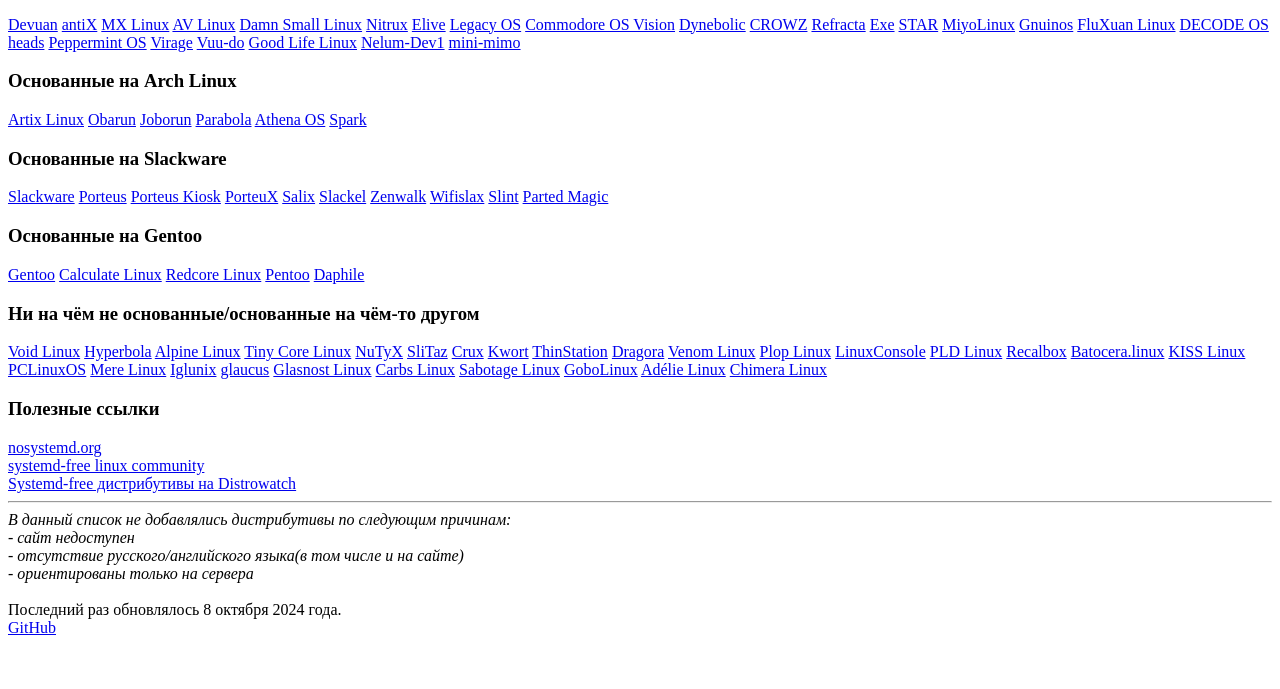
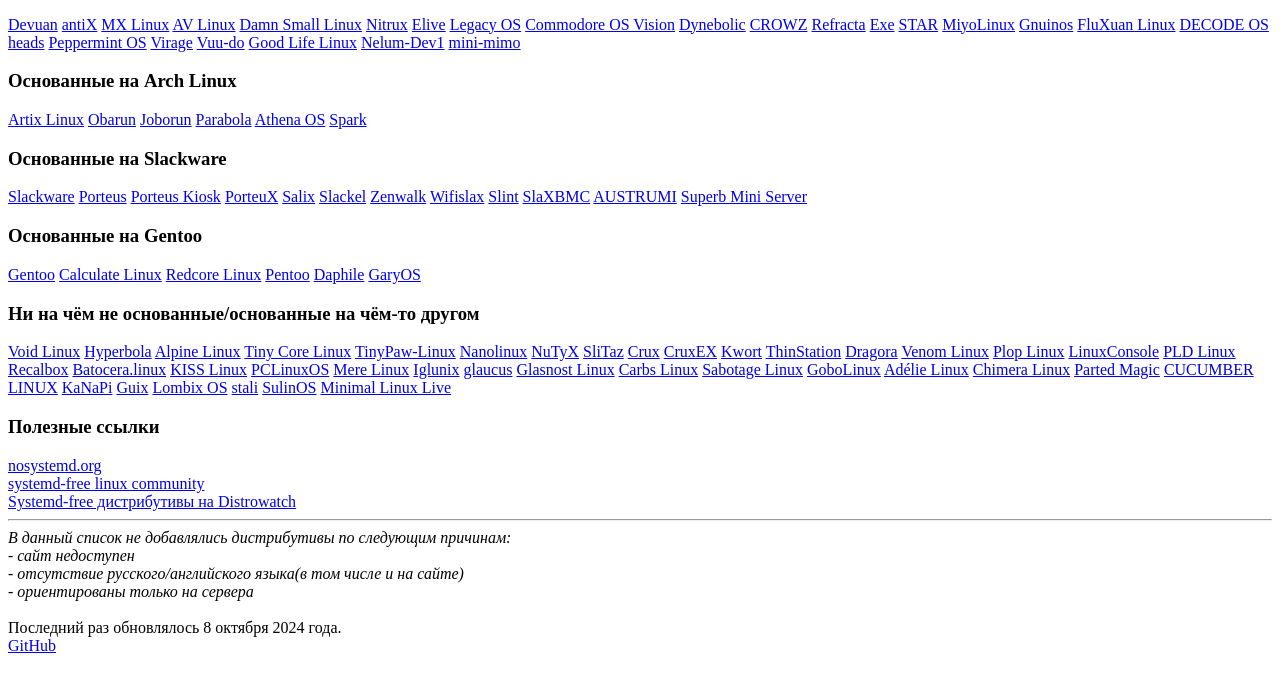
Before and after one commit to etar125/sysdfree.github.io, a plain HTML site: page index.html in a window 1280 px wide. Shown: the part 105-794 px from the top of the page. Drawn offline with Linux system fonts and the light colour scheme.

Commit message:
Добавлены 14 дистро, 1 перемещён

```diff
--- a/index.html
+++ b/index.html
@@ -54,7 +54,9 @@
 		<a href="http://www.zenwalk.org/">Zenwalk</a>
 		<a href="https://www.wifislax.com/">Wifislax</a>
 		<a href="https://slint.fr/en/home.html">Slint</a>
-		<a href="https://partedmagic.com/">Parted Magic</a>
+		<a href="https://slaxbmc.blogspot.com/">SlaXBMC</a>
+		<a href="http://cyti.latgola.lv/ruuni/">AUSTRUMI</a>
+		<a href="https://sms.it-ccs.com/">Superb Mini Server</a>
 
 		<h3>Основанные на Gentoo</h3>
 		<a href="https://www.gentoo.org/">Gentoo</a>
@@ -62,15 +64,19 @@
 		<a href="https://redcorelinux.org/">Redcore Linux</a>
 		<a href="https://www.pentoo.ch/">Pentoo</a>
 		<a href="https://www.daphile.com/">Daphile</a>
+		<a href="https://garybgenett.net/projects/gary-os/">GaryOS</a>
 
 		<h3>Ни на чём не основанные/основанные на чём-то другом</h3>
 		<a href="https://voidlinux.org/">Void Linux</a>
 		<a href="https://www.hyperbola.info/">Hyperbola</a>
 		<a href="https://www.alpinelinux.org/">Alpine Linux</a>
 		<a href="http://www.tinycorelinux.net/">Tiny Core Linux</a>
+		<a href="https://sourceforge.net/projects/tinypaw-linux/?source=directory">TinyPaw-Linux</a>
+		<a href="https://sourceforge.net/projects/nanolinux/">Nanolinux</a>
 		<a href="https://www.nutyx.org/">NuTyX</a>
 		<a href="https://www.slitaz.org/">SliTaz</a>
 		<a href="https://crux.nu/">Crux</a>
+		<a href="https://cruxex.exton.net/">CruxEX</a>
 		<a href="https://kwort.org/">Kwort</a>
 		<a href="https://www.thinstation.org/">ThinStation</a>
 		<a href="https://www.dragora.org/">Dragora</a>
@@ -91,7 +97,14 @@
 		<a href="https://gobolinux.org/">GoboLinux</a>
 		<a href="https://oldwww.adelielinux.org/">Adélie Linux</a>
 		<a href="https://chimera-linux.org/">Chimera Linux</a>
-
+		<a href="https://partedmagic.com/">Parted Magic</a>
+		<a href="https://cucumberlinux.com/">CUCUMBER LINUX</a>
+		<a href="https://jdanecki.github.io/kanapi/">KaNaPi</a>
+		<a href="https://guix.gnu.org/">Guix</a>
+		<a href="https://sourceforge.net/projects/lombix/">Lombix OS</a>
+		<a href="https://sta.li/">stali</a>
+		<a href="https://sulinos.github.io/">SulinOS</a>
+		<a href="https://ivandavidov.github.io/minimal/#home">Minimal Linux Live</a>
 
 		<h3>Полезные ссылки</h3>
 		<a href="https://nosystemd.org/">nosystemd.org</a><br>
```
